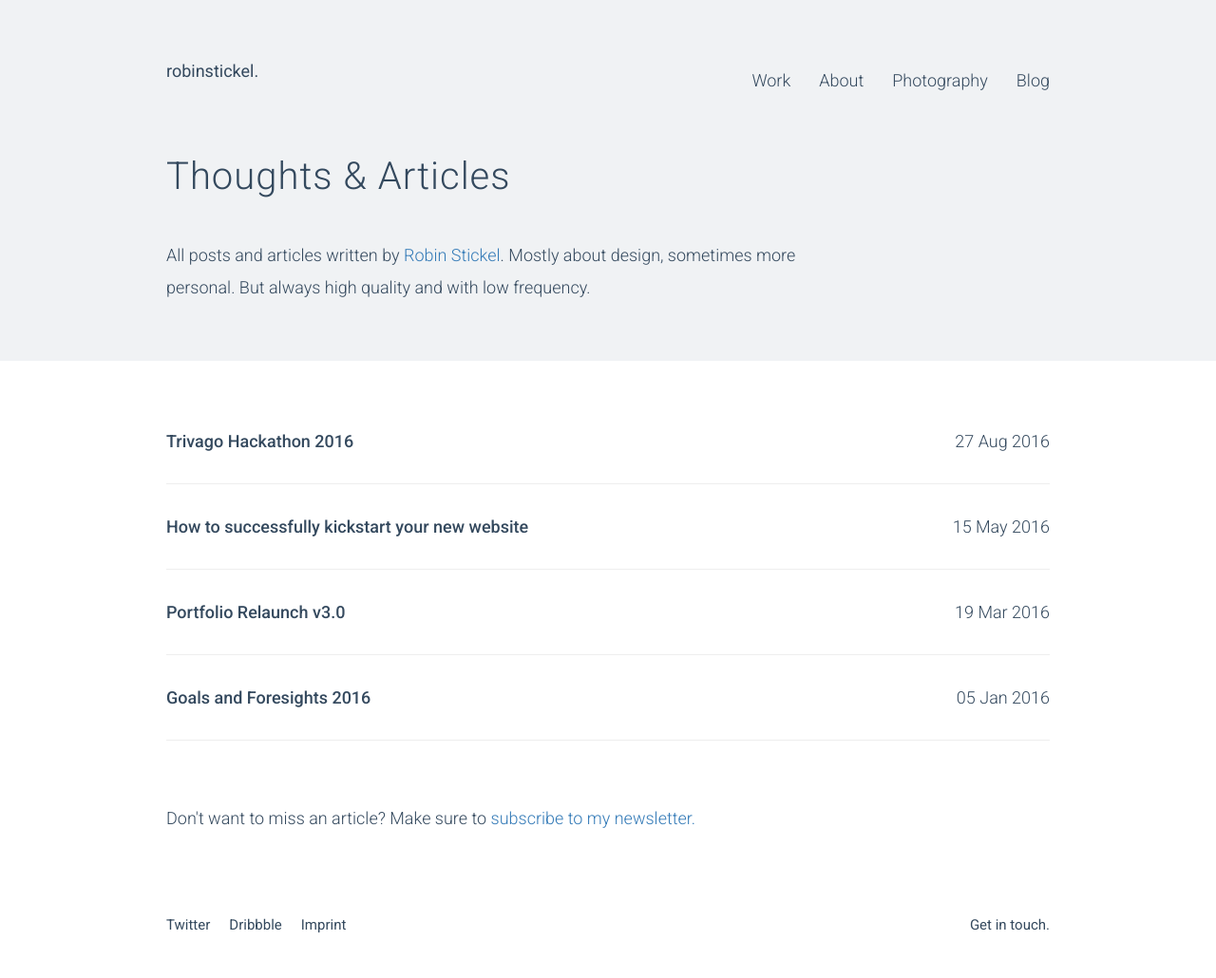
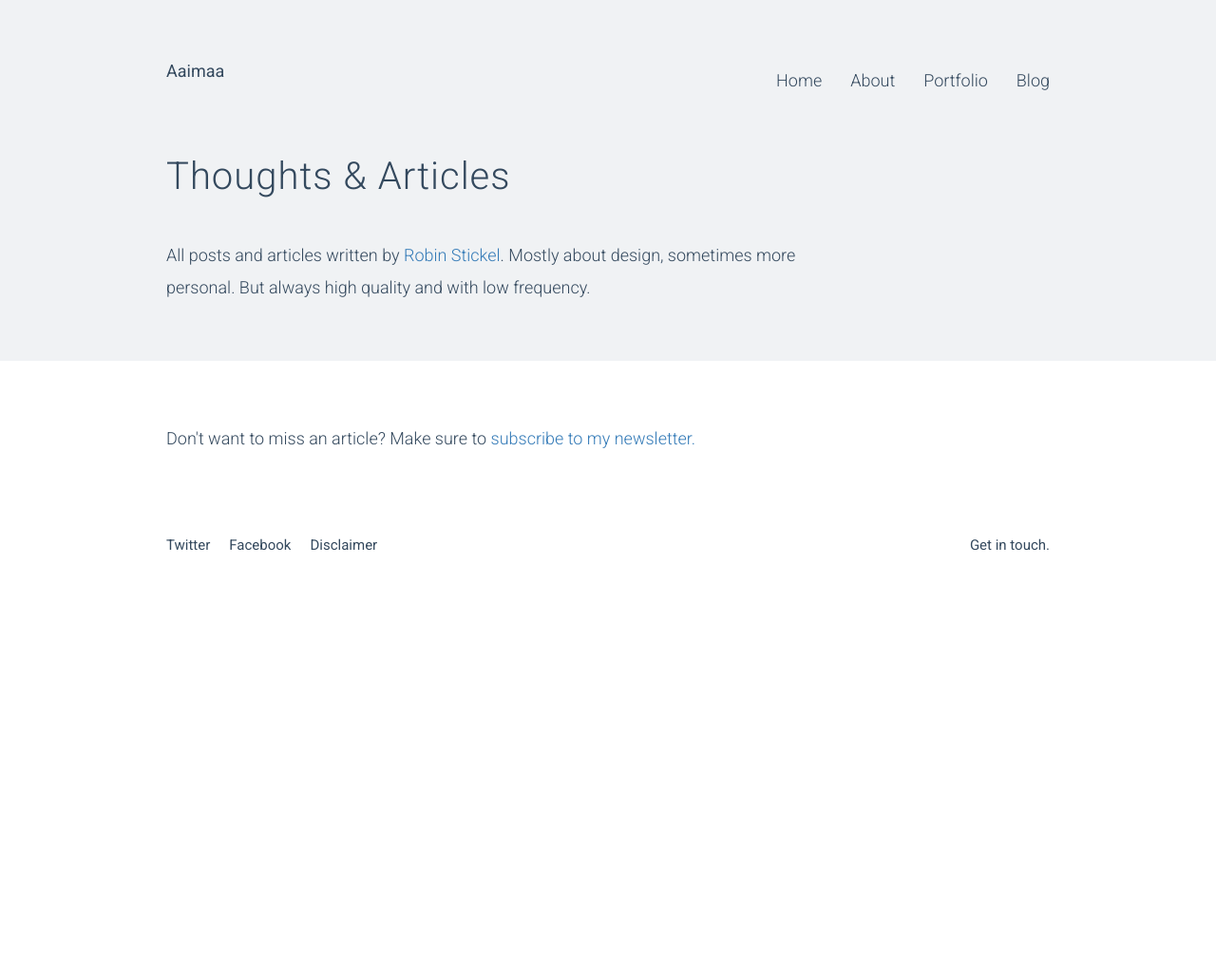
Before and after one commit to aaimaa/early-draft-of-website, a Jekyll site: the page built from blog/index.html, in a window 1280 px wide. Shown: the whole page at 95% size. Built offline with Jekyll 4.4.1, drawn with Linux system fonts in a browser that asks for light colours; after the commit the page ends 900 px from its top, so only the background shows below that; part of the change alters nothing that is shown.

```diff
--- a/_includes/footer.html
+++ b/_includes/footer.html
@@ -1,10 +1,10 @@
 <div class="footer">
   <div class="social">
-     <a href="https://twitter.com/robinstickel" target="_blank" title="Robin Stickel on Twitter">Twitter</a>
-     <a href="https://dribbble.com/robinstickel" target="_blank" title="Robin Stickel on Dribbble">Dribbble</a>
-     <a href="/imprint/" title="Imprint">Imprint</a>
+     <a href="https://twitter.com/aaimaawebs" target="_blank" title="Follow Aaimaa on Twitter">Twitter</a>
+     <a href="https://facebook.com/aaimaawebs" target="_blank" title="Like Aaimaa on Facebook">Facebook</a>
+     <a href="/disclaimer/" title="Disclaimer">Disclaimer</a>
   </div>
   <div class="email">
-    <a href="mailto:hello@robinstickel.com">Get in touch.</a>
+    <a href="mailto:hello@aaimaa.in">Get in touch.</a>
   </div>
 </div>
--- a/_includes/head.html
+++ b/_includes/head.html
@@ -4,7 +4,7 @@
     <meta name="viewport" content="width=device-width, initial-scale=1">
     <title>{{ page.title }}</title>
     <meta name="description" content="{{ page.description }}">
-    <meta name="author" content="Robin Stickel">
+    <meta name="author" content="Aaimaa Web Solutions">
     <link rel="icon" type="image/png" href="/img/favicon.png">
     <link rel="shortcut icon" type="image/x-icon" href="/img/favicon.png">
     <link rel="stylesheet" href="https://maxcdn.bootstrapcdn.com/bootstrap/3.3.5/css/bootstrap.min.css" integrity="sha512-dTfge/zgoMYpP7QbHy4gWMEGsbsdZeCXz7irItjcC3sPUFtf0kuFbDz/ixG7ArTxmDjLXDmezHubeNikyKGVyQ==" crossorigin="anonymous">
@@ -24,7 +24,7 @@
   m=s.getElementsByTagName(o)[0];a.async=1;a.src=g;m.parentNode.insertBefore(a,m)
   })(window,document,'script','//www.google-analytics.com/analytics.js','ga');
 
-  ga('create', 'UA-54223275-1', 'auto');
+  ga('create', 'UA-75915903-2', 'auto');
   ga('send', 'pageview');
 
   </script>
--- a/_includes/navbar.html
+++ b/_includes/navbar.html
@@ -2,7 +2,7 @@
     <div class="container-fluid">
         <div class="navbar-header">
             <a class="navbar-brand" href="/">
-            robinstickel.
+            Aaimaa
             </a>
             <button type="button" class="navbar-toggle collapsed" data-toggle="collapse" data-target="#collapse-me">
                 <span class="sr-only">Toggle navigation</span>
@@ -14,10 +14,10 @@
 
         <div class="collapse navbar-collapse" id="collapse-me">
             <ul class="nav navbar-nav navbar-right">
-                <li><a href="/" title="Portfolio of Robin Stickel">Work</a></li>
-                <li><a href="/about/" title="Information about Robin Stickel">About</a></li>
-                <li><a href="/photography/" title="Photos by Robin Stickel">Photography</a></li>
-                <li><a href="/blog/" title="Personal Blog">Blog</a></li>
+                <li><a href="/" title="Aaimaa Web Solutions">Home</a></li>
+                <li><a href="/about/" title="About Aaimaa Web Solutions">About</a></li>
+                <li><a href="/portfolio/" title="Portfolio by Aaimaa">Portfolio</a></li>
+                <li><a href="/blog/" title="Technical Blog from Aaimaa">Blog</a></li>
                 <!-- <li><a href="/reading/" title="Personal Reading List">Reading</a></li> -->
             </ul>
         </div>
--- a/_posts/2016-01-05-goals-and-foresights-2016.md
+++ /dev/null
@@ -1,43 +0,0 @@
----
-layout: post
-title: "Goals and Foresights 2016"
-date: 2016-01-05
----
-
-2016 is going to be a really interesting and important year for me. Maybe even the most exciting year in my life so far. I do have a lot of plans for the next 12 months and although I know that not everything will turn out the way I was expecting it, I'm certain that the main outcome will be really positive. This is more like a personal write-down of my goals. I think it'll help me sticking to them so I can reflect on all of this the next year.
-
-## Personal Life
-
-I'm still living with my parents right now. After 22 years living in the same house and on the same street it's definitely time to move on and start living on my own. Till this year it was not possible to move out because my (not so well paying) apprenticeship is going till august 2016. And unfortunately there is no way moving out and living on such a small budget.
-
-So I talked to my gorgeous girlfriend [Laura](http://lauradinslage.com) and we are moving in together. This whole project is going to really exciting for both of us and I hope we'll find a good apartment in Düsseldorf, Germany. Maybe you know someone who knows someone who is looking for two really nice tenants. [Just hit me up](mailto:hello@robinstickel.com).
-
-## Work and Education
-
-As I mentioned above, my design apprenticeship is ending this august. I'm not sure what I'll do after that. The only thing I know is that I don't want to continue working at my old agency. My time at h1 communication was pretty good and I grew a lot. Both, personally and with my design skills. But the direction the company is leaning towards is not really what I want to be doing in the future. I'm really focused on online, mobile and everything digital. I want to work together with people who are sharing this mindset as well.
-
-In addition I'm still a really young designer and I know that I still need to learn a lot. Not only about design in general. I should (and will) improve and get better at public speaking, client management, coding, briefings and so on.
-
-There are a lot of great agencies in Düsseldorf, Cologne or North Rhine-Westphalia in general and I hope that I can find a nice team to continue working with. [Shoot me an email](mailto:robinstickel.com) if you thing I might be a good fit for your team.
-
-Additionally I started a side business as freelance designer early this year. This is working out quite good so far. I already worked on a couple small projects and got some good experience through this. I hope to expand this business even further. Maybe I can be a fulltime freelancer some time in the future, we'll see.
-
-## Side projects
-
-I always liked to work on different side projects besides my normal work. Although I didn't have a lot of time beside my school projects and duties, I can make up some more time in the future.
-
-**Niche Websites**
-
-I got really interested in niche websites and researched a lot on this topic. This also involves SEO and website optimization, which I think are really interesting thinks to work on. So I started [sanktmartin-lieder.de](http://sanktmartin-lieder.de/). It's all about a german festival called "Sankt Martin". You can compare it a bit to Halloween. Kids a walking from house to house, singing songs and collecting sweets. The site is not really set up and optimized yet, but it'll be by the end of this year. Maybe I can collect some beer money this way, we'll see.
-
-**Personal Reading List**
-
-Additionally I set myself the goal to read one book a month. Inspired by the [reading list of Tobias van Schneider](http://www.vanschneider.com/reading/) I'm working on a similar small website where I collect, rate and showcase the books I've read. The code is not really working right now but I'll do my best.
-
-**Photography**
-
-I bought myself a beginner DSLR last year and I enjoy shooting a lot. Right now it's more a hobby and it most likely will always be. Nevertheless did I do some birthday and event shootings for friends. I'll definitely continue doing this and build myself a website for my photography work.
-
-## Conclusion
-
-2016 is going to be a really tough but exciting year. I set myself a lot of personal goals and I'm pretty confident that I'll be sticking to them. Let's see if I can make it, I'll reporting back by the end of the year ;)
--- a/_posts/2016-03-19-portfolio-relaunch-v3.md
+++ /dev/null
@@ -1,27 +0,0 @@
----
-layout: post
-title: "Portfolio Relaunch v3.0"
-date: 2016-03-19
----
-
-## Idea and Design
-
-Working on your own website and on your own portfolio is probably the single hardest thing on earth. Especially if you are a graphic designer and wannabe front-end developer like I am. I started about two months ago. While designing and coding I saw so many cool portfolios by other designers that it was really hard not to get carried away.
-
-My fable for simple design saved me quite a bit there and I tried to keep everything as minimal as possible. But either way I got inspired a lot by designers like [Sebastien Gabriel](http://sebastien-gabriel.com/), [Roy van Dijk](http://royvandijk.nl/), [Dejan Markovic](http://dejan-markovic.com/) or [Dustin Streek](http://www.dstnstrck.de/). Just to name a few.
-
-So in the end I coded everything on my own and I’m really pleasured how everything turned out. Of course there are still some things I could tweak here and there, but overall the site looks pretty good right now.
-
-## Learning Jekyll and Git along the way
-
-I am (and always have been) a do it yourself guy. Themes, Framework and Content Management Systems are great and I like to use them for smaller clients or niche websites. But building my own website with something prebuild was never an option for me. All these prebuild systems are great if you need to get some work done really quick or on a low budget. Of course neither of this is true for my personal website. I can now say in all honesty that my site is blazing fast and performing really well. This would not be the case with a prebuild theme.
-
-Because I’m just starting out as a front-end developer I tried to learn some new things on the way. One of my goals was to learn how to use a static site generator. I’ll have to build some static sites in the future and my portfolio was a good project to start with. After some research I settled on Jekyll. It was a bit confusing at first but after some time you really get used to it and you understand the great possibilities and advantages it offers.
-
-Another thing was Git and Github. I don’t have to code a lot on my current job and there was never a reason to use version control. But I really wanted to learn how to commit, push and deploy my code. Github (Pages) works really close together with Jekyll so I figured it would be the best to just learn Git along the way. And it turned out great! As with Jekyll I learned a lot about using version control and working with the terminal.
-
-## What’s up next
-
-The site is definitely not finished yet. I want to include my photography and build a small reading list. It’s mostly inspired by [Tobias van Schneider](http://www.vanschneider.com/reading/). I'm working on a similar small website where I collect, rate and showcase the books I've read. This year I set myself the goal to read one book every month. It’s working out great so far, I’ve already read „[How To Win Friends And Influence People](http://www.amazon.de/gp/product/1439199191/ref=as_li_tl?ie=UTF8&camp=1638&creative=19454&creativeASIN=1439199191&linkCode=as2&tag=robinstickel-21) by Dale Carnegie and „[The Richest Man in Babylon](http://www.amazon.de/gp/product/0451205367/ref=as_li_tl?ie=UTF8&camp=1638&creative=19454&creativeASIN=0451205367&linkCode=as2&tag=robinstickel-21)“ by George S. Clason. If your haven’t read either one, you should really do it. But let’s not talk about books for now, more on that later.
-
-That’s it for now. Feel free to contact me on Twitter or shoot me a mail if you found any bugs or want to give me some feedback. I would be more than happy to hear what other internet people think about my site. Cheers.
--- a/_posts/2016-05-15-how-to-kickstart-new-website-get-traffic.md
+++ /dev/null
@@ -1,67 +0,0 @@
----
-layout: post
-title: "How to successfully kickstart your new website"
-date: 2016-05-15
----
-
-**The title is really catchy, I know. But hang on a bit and I’ll show you how my freshly released website got almost 3000 visitors, around 60 shares on Facebook and a few quality backlinks within it’s first week.**
-
-## First things first (what this is all about)
-
-My name is Robin Stickel and I’m a young UI/UX designer living and working in Düsseldorf, Germany. I’m doing a graphic design apprenticeship right now and the final exam takes place in less than three weeks ([that means I’m looking for an entry level position](mailto:hello@robinstickel.com)). To make it easier for me and my fellow students to prepare for it, I made a website where I collect all kinds of useful resources. Links, videos, slideshares, PDFs, lectures and so on…
-
-To keep everything simple and easy to skim over, I only created a Pinterest like list with different topics. You can check out the site over here, its really simple and straight forward: [medienstreber.de](http://medienstreber.de)
-
-Although the page is in German, you will be able to get the idea. It doesn’t matter for the upcoming trick anyway. It’ll work with every website. Let’s go:
-
-## Contact important influencers and tell them about your website.
-
-**That’s it? Yes. Is it worth it? Absolutely!**
-
-There are two things people really love. The feeling of being important and the act of helping someone else. Especially on the internet.
-
-So why don’t we combine these two and write an email to all kinds of people in our niche. Be it marketers, friends, competitors, journalists, bloggers, designers, grandmothers, companies or (as in my case) teachers.
-
-Of course it’s not that easy. We need to follow a few steps and make sure to optimize our email and wording to get the most out of it.
-
-## Where do I get the mail addresses from?
-
-This part was quite easy for me (or at least with my niche). I made a website for graphic design students in Germany. So I asked myself “how can I get in contact with my target group? How can I reach out to them?”.
-
-My idea was simple: Get in contact with teachers and schools and maybe they’ll share the website with their students. My assumption was that teachers would love to share quality resources and are maybe even willing to link back to my site. And because a normal school class in Germany consists of around 20–30 students, the potential audience was really big.
-
-So I opened Google and searched for all kinds of schools and universities in Germany that teach graphic design (It’s called “Mediengestalter” in German). I found around 200 schools all around the country.
-I then visited every single website and looked out for the teachers email addresses. After some hours (It took some time, school websites look like SHIT) I got almost 100 contacts from more than 60 different schools.
-
-Can you do the same? Totally! You just have to think outside the box and get creative. Not only try to understand were your audience is, additionally think about the people your audience gets in contact with.
-
-Let’s say you made a website where you sell dog food. Don’t try to get in contact with dog owners directly. Get emails from dog trainers, animal shelters, organizers of dog competitions, bloggers, dog magazines… It doesn’t really matter. As long as you reach out to people who would love to share your website. Of course your site has to be top notch for this to work, but let’s not talk about website optimization. ;-)
-
-## What should I write?
-
-Talk to them personally and make sure to call them by their name (double check the spelling). Treat them as if they are a good childhood friend. Don’t underestimate this. Getting connected and building a relationship with your audience is important. That way they feel like they owe you something and they are more likely to help you out (by sharing and linking your website).
-
-Politely introduce yourself and say who you are and what you want. Then talk a bit about your new website and how people can benefit from it. After that ask them to do two small things for you. First, sharing your website with others. Second, ask them for feedback and if they can provide more input or resources (that was my case, but it can be almost everything). Just make it look like you value their expertise and work.
-
-This will provide you with great feedback (and you should listen to it) and makes them feel important. And everyone likes to be important.
-
-Keep it short, informative and friendly. Don’t write an in depth introduction about your new website. Instead try to boil down your project into the main advantages or selling points. Just 2 or 3 sentences, nobody wants to read more. And if they really want to, they’ll get back to you anyway.
-
-## What to do now?
-
-You play the waiting game. Some people will write you back, some will share the site on Facebook, some will set a backlink, some will talk about it with others and some won’t do anything.
-
-But another thing I did was adding a sharing bar for social networks and building a mailing list with [hellobar](http://hellobar.com). These two had great impact, you can see the total stats below. You don’t have to do this and maybe it won’t be suitable for your project anyway. Just letting you know that this is also a great way to improve your total reach with almost zero work.
-
-## The results
-
-I can only talk about my own experience and the things that worked for me. Here are some stats about my site after the first two weeks. I didn’t advertise my project with other additional techniques. Writing emails to “important” people and influencers was the only thing I did.
-
-* 3078 sessions after the first week, 4712 after two weeks (today)
-* I got 3 backlinks which resulted in 84 unique visitors
-* The site got shared 37 times on Facebook and 3 times on Twitter
-* 57 people subscribed to the mailing list
-
-I’m really happy how everything turned out. The hardest part was searching and collecting the email addresses and giving every email a personal touch. After all I spent like 3 hours and got rewarded with a nice amount of traffic.
-
-Let me know if you have other tricks for sharing and kickstarting your new website. I would love to try them out. Additionally if you have further comments or know how I can improve my technique, [just get in touch.](http://twitter.com/@robinstickel)
--- a/_posts/2016-08-27-trivago-hackathon-2016-experience.md
+++ /dev/null
@@ -1,37 +0,0 @@
----
-layout: post
-title: "Trivago Hackathon 2016"
-date: 2016-08-27
----
-
-Hello everyone! I just came back from an exhausting and at the same time really amazing weekend. I took part in Trivagos  (yes, the hotel search engine) annual Hackathon. This year was my second participation so I had a rough idea about what to expect and how everything is going to work. And indeed, the team over at Trivago didn't change a whole lot.
-
-Great food and drinks, an amazing office space and a lot of talented and friendly coders. Oh, and there was free pizza at midnight as well! What else do you need to have a great weekend?
-
-## The concept
-
-For everyone who is not familiar with the concept, [Wikipedia](https://en.wikipedia.org/wiki/Hackathon) does a good job at explaining it: "A hackathon is an event in which computer programmers and others involved in software development, including interface designers and project managers, collaborate intensively on software projects". And that's exactly what we did the last couple days, 28 hours in total.
-
-This years theme was all about the Trivago API. We had the chance and were encouraged to use the offical Trivago Affiliate API to built something great around it.
-
-The almost 50 participants formed groups and got pretty much straight into coding. I was there as an interface designer and frontend developer, but ended up working a lot on our logo, the product design and the final presentation.
-
-![Trivago Hackathon 2016 developers working](/blog/trivago-hackathon-2016-01.jpg)
-
-![Trivago Hackathon 2016 keynote audience](/blog/trivago-hackathon-2016-02.jpg)
-
-## Trivago HotelFeed – what we came up with
-
-Our group "undefined" had the idea to the improve the normal Trivago homepage and enhance the hotel information it provides with more and bigger pictures, local points of interest, nearby PokéStops and other useful information like weather for example.
-
-To make use of the API, we fetched data from it and combined it with other APIs from different services. In the end we were able to get information from sites like Flickr, Open Weather Map, Yelp, Foursquare and of course – Trivago.
-
-To make it easy for everyone to use, we put everyhing into a google extention. With one simple click, users are able to see a lot more information about potential hotels – without the need to leave the Trivago homepage. In the end I would say we built a good looking and all around solid plugin. For everyone interested, you can check out our [API on github](https://github.com/Sommerfeld/trivago_api_2.0), we did not release the plugin, yet.
-
-![Trivago Hackathon 2016 group presentation](/blog/trivago-hackathon-2016-03.jpg)
-
-![Trivago Hackathon 2016 keynote audience](/blog/trivago-hackathon-2016-04.jpg)
-
-## Conclusion
-
-To sum it up I would say this years hackathon was again a really great experience and I met a lot of interesting people. I hope I get the chance to participate next year as well. If you have any further questions, you can always [hit me up on Twitter](https://twitter.com/robinstickel). Happy hacking!
```
Also changed, not shown: disclaimer/index.html (renamed from imprint/index.html), portfolio/index.html (renamed from photography/index.html), portfolio/stickel_photography_boy_race_street.jpg (renamed from photography/stickel_photography_boy_race_street.jpg), portfolio/stickel_photography_chef_with_cap.jpg (renamed from photography/stickel_photography_chef_with_cap.jpg), portfolio/stickel_photography_concert_audience.jpg (renamed from photography/stickel_photography_concert_audience.jpg), portfolio/stickel_photography_daniel_wellington_watch.jpg (renamed from photography/stickel_photography_daniel_wellington_watch.jpg), portfolio/stickel_photography_gnar_cosplay_girl.jpg (renamed from photography/stickel_photography_gnar_cosplay_girl.jpg), portfolio/stickel_photography_singer_concert.jpg (renamed from photography/stickel_photography_singer_concert.jpg), portfolio/stickel_photography_surprised_man.jpg (renamed from photography/stickel_photography_surprised_man.jpg), portfolio/stickel_photography_waffle_maker.jpg (renamed from photography/stickel_photography_waffle_maker.jpg), portfolio/stickel_photography_woman_makeup.jpg (renamed from photography/stickel_photography_woman_makeup.jpg), portfolio/stickel_photography_young_man_portrait.jpg (renamed from photography/stickel_photography_young_man_portrait.jpg), portfolio/stickel_photography_young_saxophone_player.jpg (renamed from photography/stickel_photography_young_saxophone_player.jpg).
